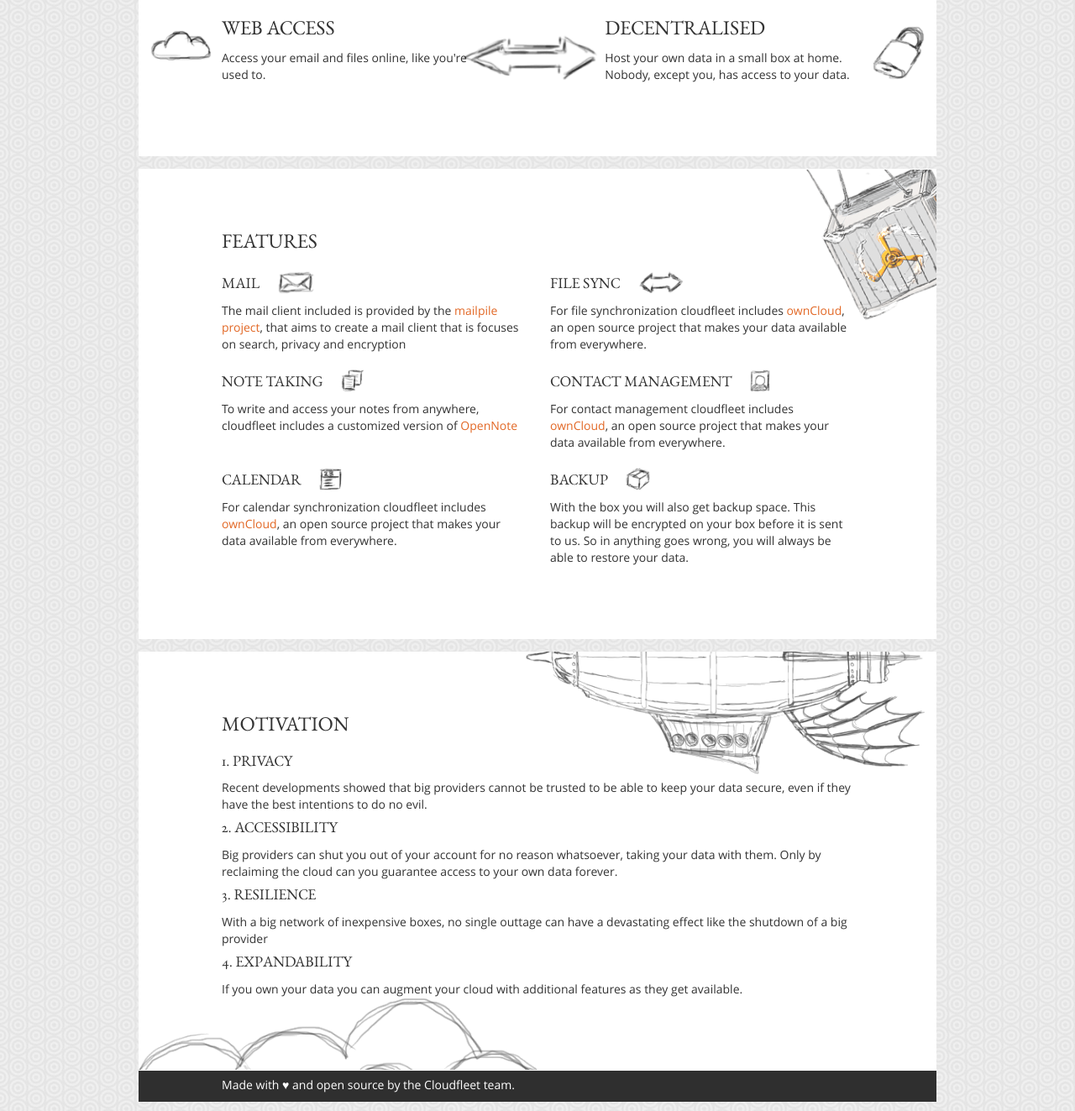
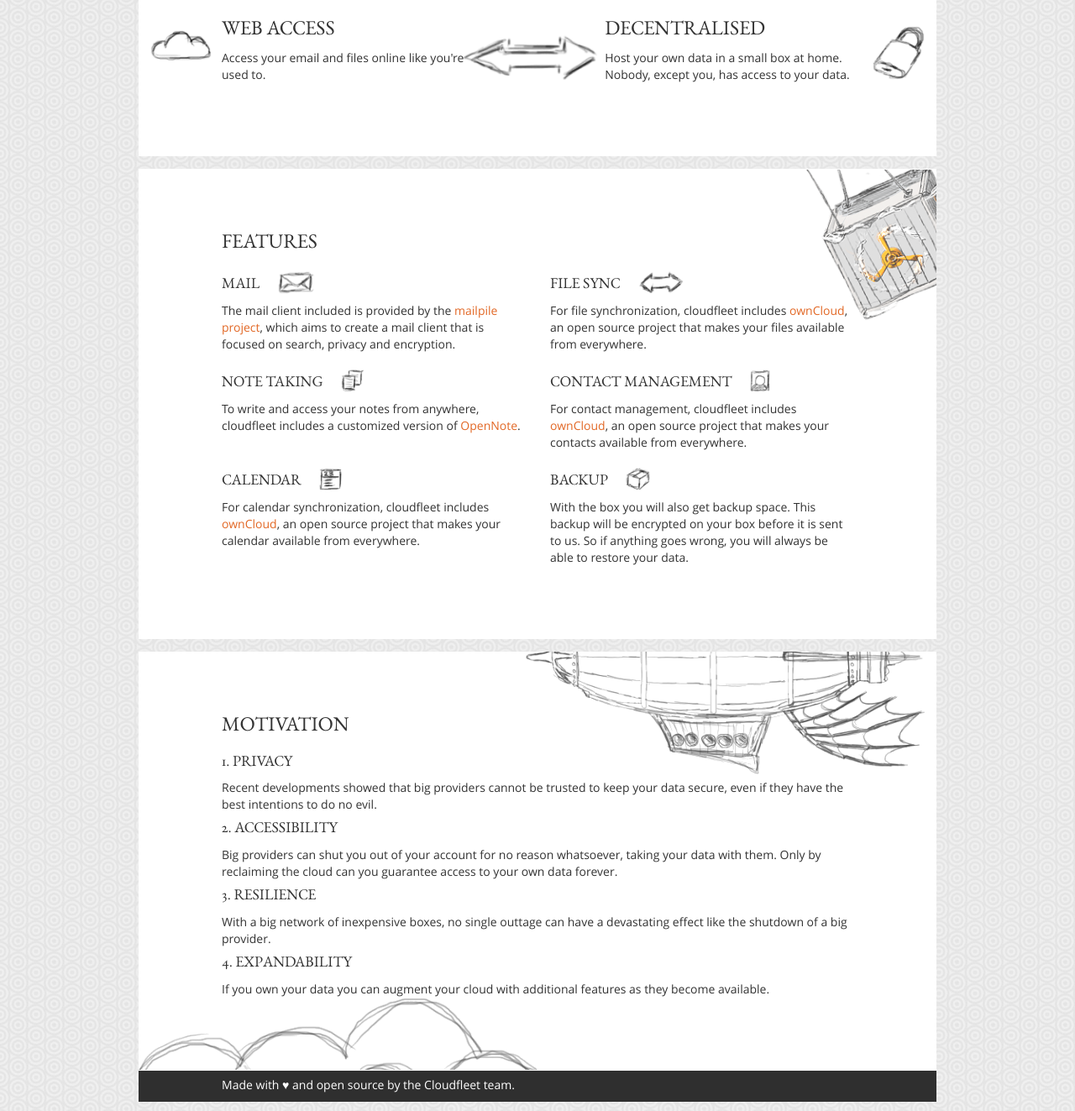
Before and after one commit to DoubleMalt/landing-page, a website: page app/index.html in a window 1280 px wide. Shown: the part 617-1940 px from the top of the page at 84% size. Drawn offline with Linux system fonts and the light colour scheme.

Commit message:
Fixed some wordings

```diff
--- a/app/index.html
+++ b/app/index.html
@@ -62,7 +62,7 @@
                         </div><!-- /.navbar-collapse -->
                         <div class="navbar-brand logo">
                             <h3><a href="#">CLOUD<wbr><span>FLEET</span></a></h3>
-                            <h3><small>Host your cloud services at home</small><h3>
+                            <h3><small>Host your cloud at home</small><h3>
                         </div>
                     </div><!-- /.container-fluid -->
                 </nav>
@@ -100,7 +100,7 @@
                 <div class="col-sm-5">
                     <img src="images/about-cloud.png" id="landing-about-cloud">
                     <h3>WEB ACCESS</h3>
-                    <p>Access your email and files online, like you're used to.</p>
+                    <p>Access your email and files online like you're used to.</p>
                 </div>
                 <div class="col-sm-2">
                     <img src="images/about-arrows.png" id="landing-about-arrows" class="hidden-xs">
@@ -124,36 +124,36 @@
                 <div class="centered col-sm-6">
                     <h4>MAIL <img src="images/mail.png" class="img-feature img-header"></h4>
                     <p>The mail client included is provided by the <a href="https://www.mailpile.is/">mailpile project</a>,
-                        that aims to create a mail client that is focuses on search, privacy and encryption</p>
+                        which aims to create a mail client that is focused on search, privacy and encryption.</p>
                 </div>
                 <div class="centered col-sm-6">
                     <h4>FILE SYNC <img src="images/filesync.png" class="img-feature img-header"></h4>
-                    <p>For file synchronization cloudfleet includes <a href="http://owncloud.org">ownCloud</a>, an open source
-                        project that makes your data available from everywhere.</p>
+                    <p>For file synchronization, cloudfleet includes <a href="http://owncloud.org">ownCloud</a>, an open source
+                        project that makes your files available from everywhere.</p>
                 </div>
                 <div class="clearfix"></div>
                 <div class="centered col-sm-6">
                     <h4>NOTE TAKING <img src="images/notes.png" class="img-feature img-header"></h4>
 
                     <p>To write and access your notes from anywhere, cloudfleet includes a customized version of
-                        <a href="https://github.com/FoxUSA/OpenNote">OpenNote</a></p>
+                        <a href="https://github.com/FoxUSA/OpenNote">OpenNote</a>.</p>
                 </div>
                 <div class="centered col-sm-6">
                     <h4>CONTACT MANAGEMENT <img src="images/contacts.png" class="img-feature img-header"></h4>
-                    <p>For contact management cloudfleet includes <a href="http://owncloud.org">ownCloud</a>, an open source
-                        project that makes your data available from everywhere.</p>
+                    <p>For contact management, cloudfleet includes <a href="http://owncloud.org">ownCloud</a>, an open source
+                        project that makes your contacts available from everywhere.</p>
                 </div>
                 <div class="clearfix"></div>
                 <div class="centered col-sm-6">
                     <h4>CALENDAR <img src="images/calendar.png" class="img-feature img-header"></h4>
-                    <p>For calendar synchronization cloudfleet includes <a href="http://owncloud.org">ownCloud</a>, an open source
-                        project that makes your data available from everywhere.</p>
+                    <p>For calendar synchronization, cloudfleet includes <a href="http://owncloud.org">ownCloud</a>, an open source
+                        project that makes your calendar available from everywhere.</p>
                 </div>
                 <div class="centered col-sm-6">
                     <h4>BACKUP <img src="images/backup.png" class="img-feature img-header"></h4>
 
                     <p>With the box you will also get backup space. This backup will be encrypted on your box before it is sent
-                        to us. So in anything goes wrong, you will always be able to restore your data.</p>
+                        to us. So if anything goes wrong, you will always be able to restore your data.</p>
                 </div>
             </div>
 
@@ -164,8 +164,7 @@
                 <div class="col-sm-12">
                     <h4>1. PRIVACY</h4>
 
-                    <p>Recent developments showed that big providers cannot be trusted to be able to
-                        keep
+                    <p>Recent developments showed that big providers cannot be trusted to keep
                         your data secure, even if they have the best intentions to do no evil.</p>
 
                     <h4>2. ACCESSIBILITY</h4>
@@ -176,11 +175,11 @@
                     <h4>3. RESILIENCE</h4>
 
                     <p>With a big network of inexpensive boxes, no single outtage can have a devastating effect like the shutdown of
-                        a big provider </p>
+                        a big provider. </p>
 
                     <h4>4. EXPANDABILITY</h4>
 
-                    <p>If you own your data you can augment your cloud with additional features as they get available.</p>
+                    <p>If you own your data you can augment your cloud with additional features as they become available.</p>
                 </div>
             </div>
             <div class="row footer">
```
